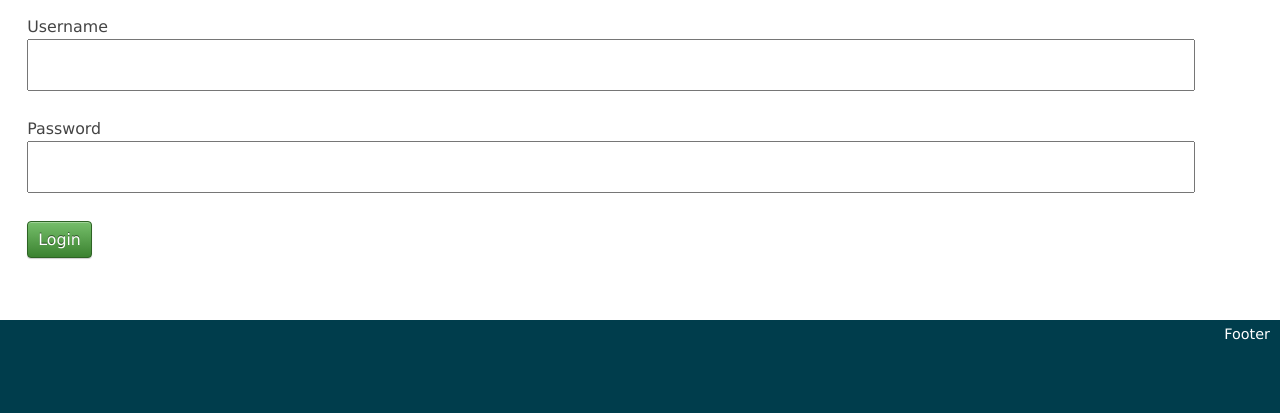
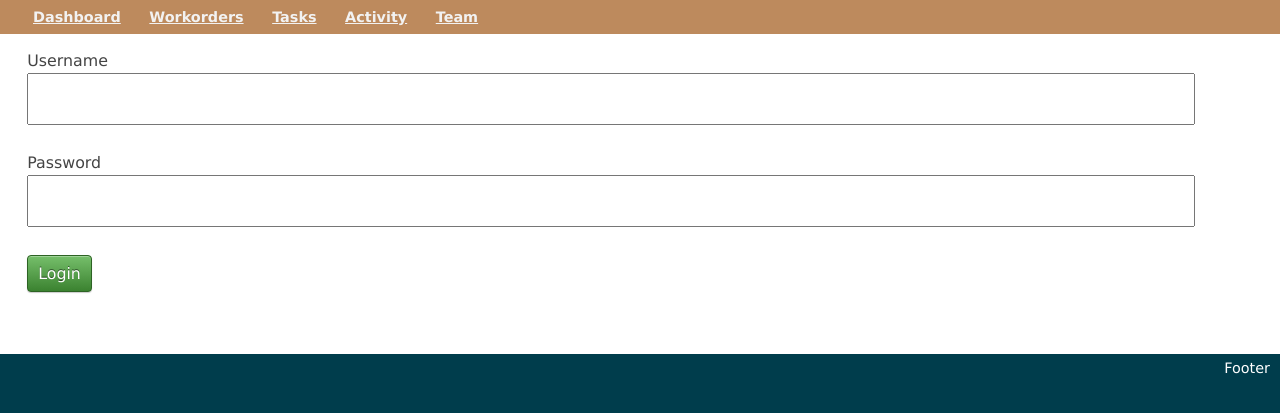
Before and after one commit to mixersoft/WMS, a CakePHP app: the page made by app/View/Editors/login.ctp in a window 1280 px wide. Shown: the part 47-460 px from the top of the page. Run offline with PHP 8.4 and a stand-in for CakePHP, Linux system fonts and the light colour scheme; the template is opened without the code that fills it: most values are stand-ins (such as "Sample title", 1, 10 or a date in 2020); form fields are guessed from the names that the template uses; some libraries are stand-ins or nearby versions.

Commit message:
main menu in layout

```diff
--- a/app/View/Layouts/default.ctp
+++ b/app/View/Layouts/default.ctp
@@ -24,6 +24,15 @@
 				<?php endif; ?>
 			</div>
 		</div>
+		<div id="menu">
+			<ul>
+				<li><?php echo $this->Html->link(__('Dashboard'), array('controller' => 'workorders', 'action' => 'dashboard')); ?></li>
+				<li><?php echo $this->Html->link(__('Workorders'), array('controller' => 'workorders', 'action' => 'all')); ?></li>
+				<li><?php echo $this->Html->link(__('Tasks'), array('controller' => 'tasks_workorders', 'action' => 'all')); ?></li>
+				<li><?php echo $this->Html->link(__('Activity'), array('controller' => 'activity_logs', 'action' => 'all')); ?></li>
+				<li><?php echo $this->Html->link(__('Team'), array('controller' => 'editors', 'action' => 'all', 'role' => 'operator')); ?></li>
+			</ul>
+		</div>
 		<div id="content">
 			<?php echo $this->Session->flash(); ?>
 			<?php echo $this->fetch('content'); ?>
--- a/app/webroot/css/default.css
+++ b/app/webroot/css/default.css
@@ -1,5 +1,18 @@
 @charset "utf-8";
 
-#editor-data a{
+a{
 	color: #F2F2F2;
 }
+
+#content  a{
+	color: #C92434;
+}
+
+#menu{
+	background: #BD8A5D;
+	padding: 9px;
+}
+
+#menu li{
+	display: inline;
+}
```
